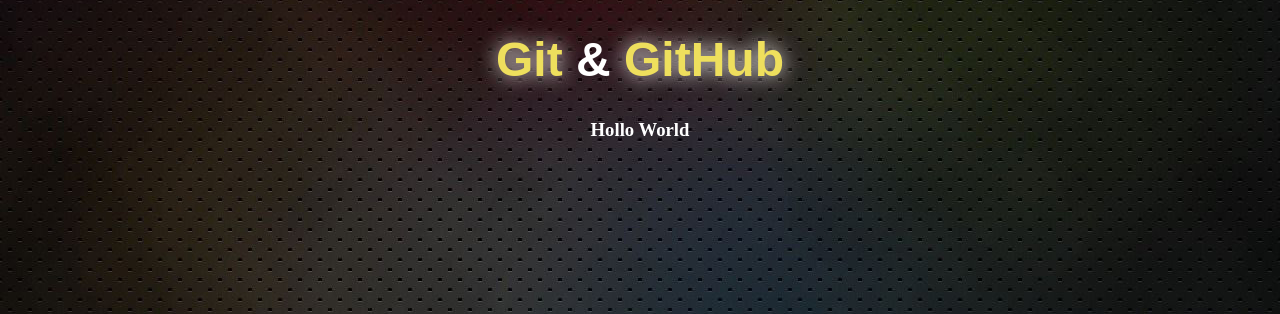
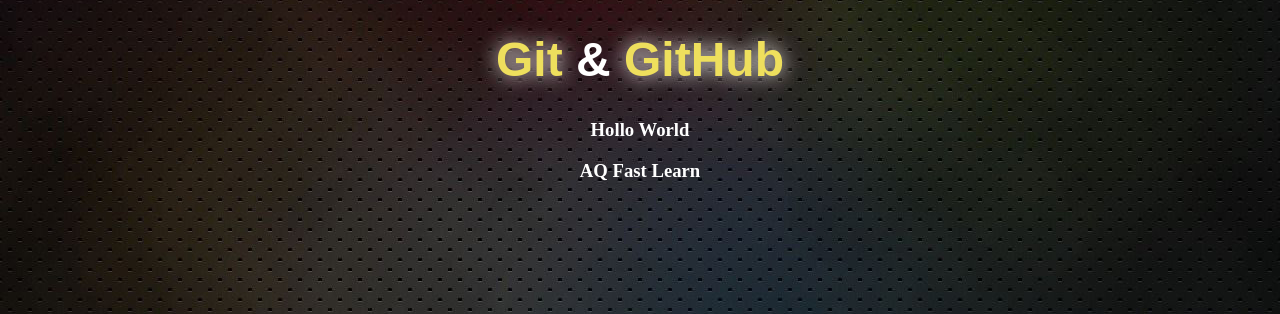
Before and after one commit to qasemB/Git-and-GitHub-learning, a plain HTML site: page index.html in a window 1280 px wide. Shown: the top 314 px of the page. Drawn offline with Linux system fonts and the light colour scheme.

Commit message:
After add the Name

```diff
--- a/index.html
+++ b/index.html
@@ -14,6 +14,9 @@
       <a href="https://github.com/qasemB">GitHub</a>
     </h1>
     <h3 style="color: white; text-align: center;">Hollo World</h3>
+
+    <h3 style="color: white; text-align: center;">AQ Fast Learn</h3>
+
     <p class="description d_none" id="git_desc">
       Git is a Version control system
     </p>
```
